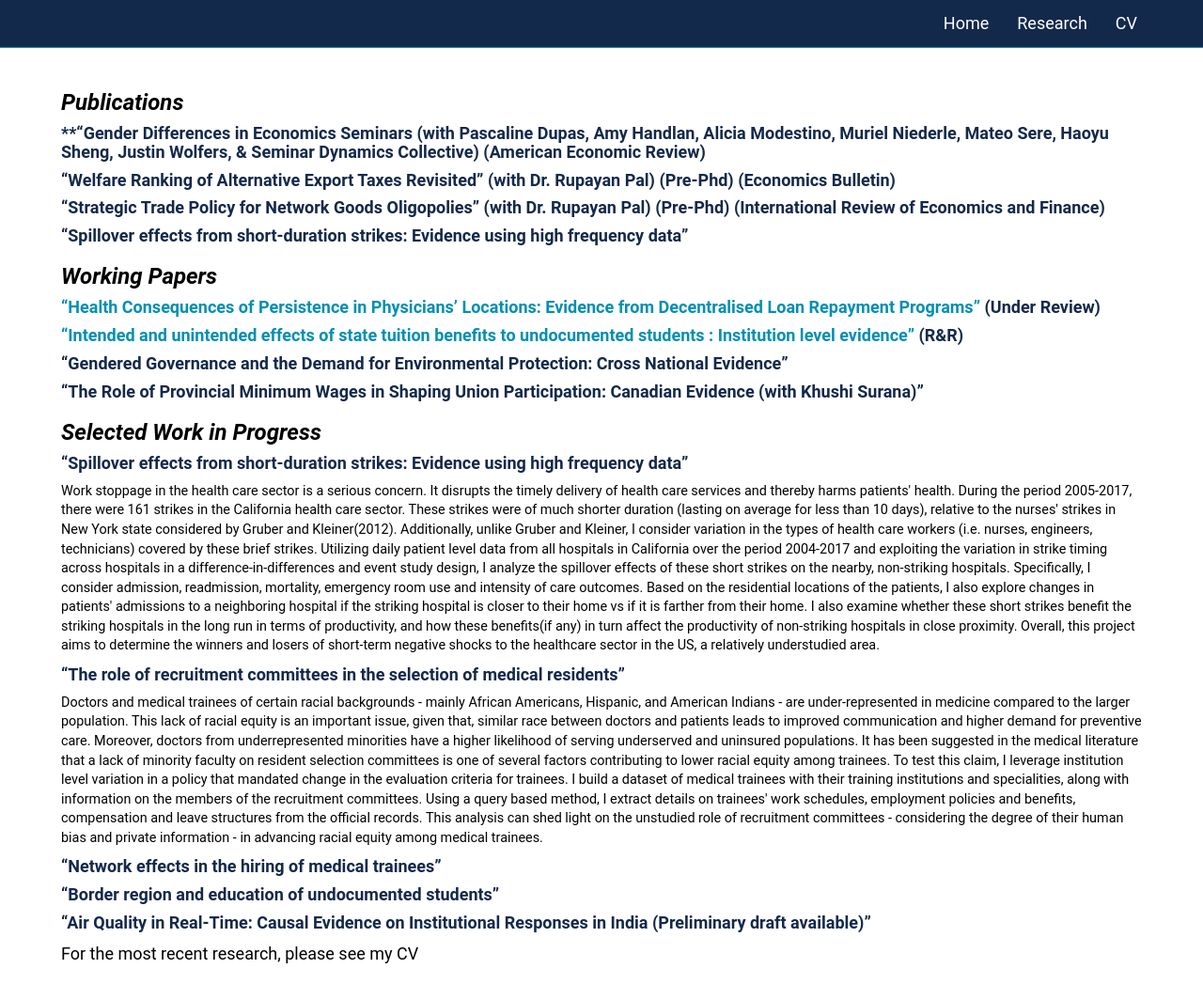
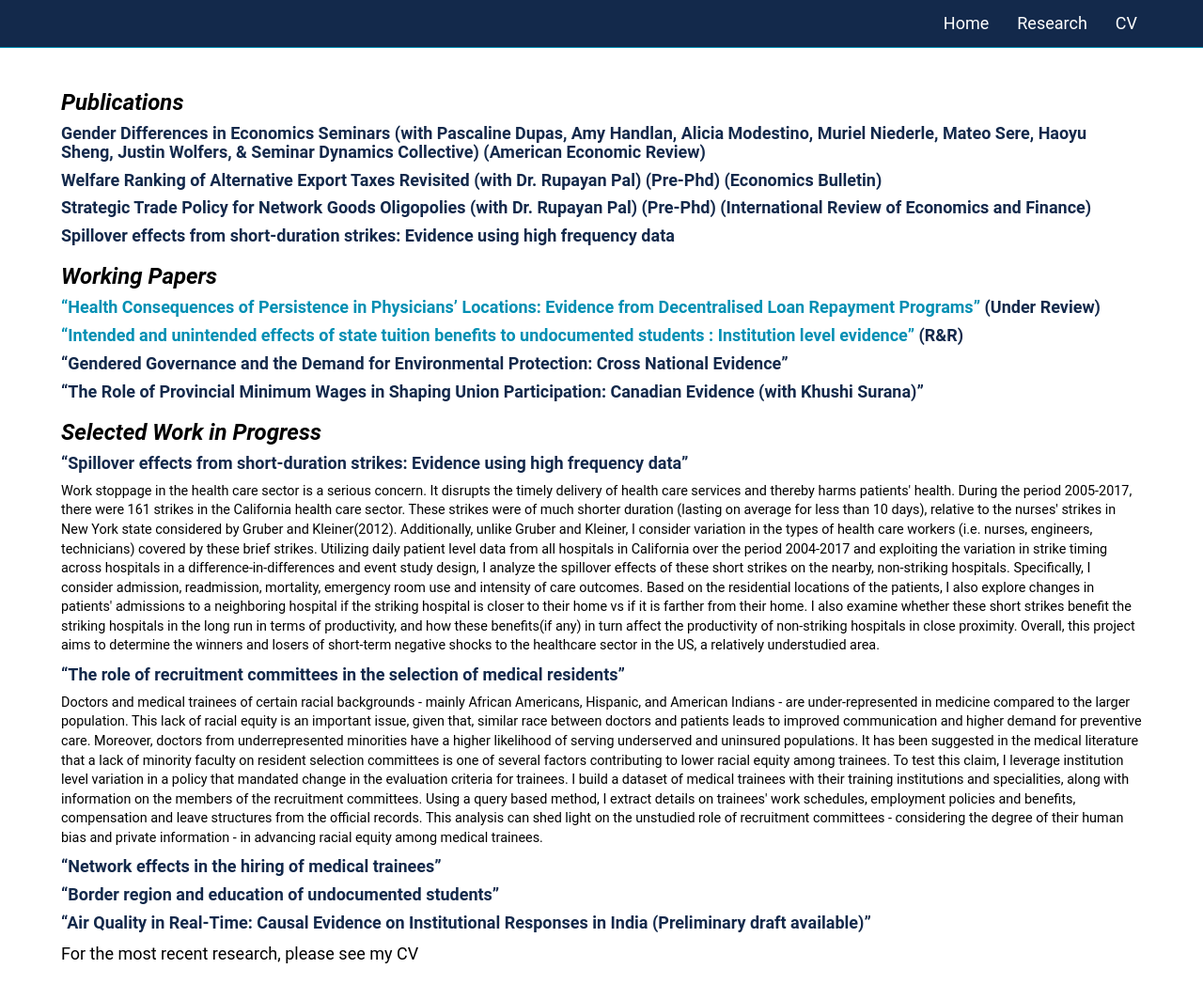
Before and after one commit to anomitaghosh/anomitaghosh.github.io, a Jekyll site: the page built from research.md, in a window 1280 px wide and 1088 px high. Shown: the top 1064 px of the window at 94% size. Built offline with Jekyll 4.4.1, drawn with Linux system fonts in a browser that asks for light colours; our own code applies the rules of GitHub Pages for plain Markdown files.

```diff
--- a/research.md
+++ b/research.md
@@ -3,14 +3,14 @@ layout: secondary_pages
 ---
 
 ### ***Publications***
-#### **"Gender Differences in Economics Seminars (with Pascaline Dupas, Amy Handlan, Alicia Modestino, Muriel Niederle, Mateo Sere, Haoyu Sheng, Justin Wolfers, & Seminar Dynamics Collective) (American Economic Review)
+#### **Gender Differences in Economics Seminars (with Pascaline Dupas, Amy Handlan, Alicia Modestino, Muriel Niederle, Mateo Sere, Haoyu Sheng, Justin Wolfers, & Seminar Dynamics Collective)** (American Economic Review)
 
-#### **"Welfare Ranking of Alternative Export Taxes Revisited" (with Dr. Rupayan Pal) (Pre-Phd)** (Economics Bulletin)
+#### **Welfare Ranking of Alternative Export Taxes Revisited (with Dr. Rupayan Pal) (Pre-Phd)** (Economics Bulletin)
 
-#### **"Strategic  Trade  Policy  for  Network  Goods  Oligopolies"  (with Dr. Rupayan  Pal) (Pre-Phd)** (International Review of Economics and Finance)
+#### **Strategic  Trade  Policy  for  Network  Goods  Oligopolies  (with Dr. Rupayan  Pal) (Pre-Phd)** (International Review of Economics and Finance)
 
 
-#### **“Spillover effects from short-duration strikes: Evidence using high frequency data”**
+#### **Spillover effects from short-duration strikes: Evidence using high frequency data**
 
 ### ***Working Papers***
 #### [**"Health Consequences of Persistence in Physicians’ Locations: Evidence from Decentralised Loan Repayment Programs"**](researchpapers/Anomita_jmpnew1.pdf) (Under Review)
```
